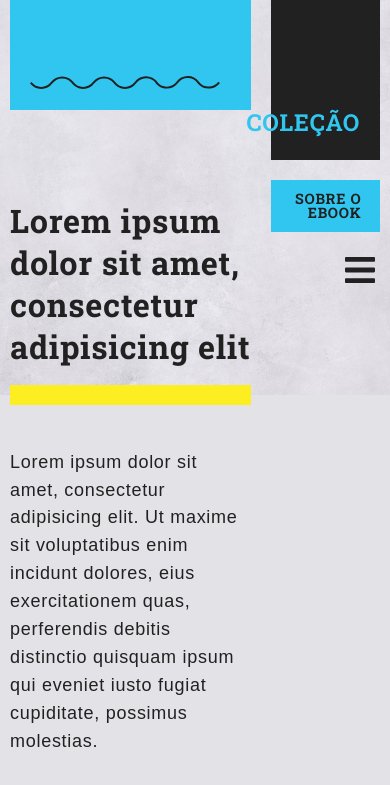
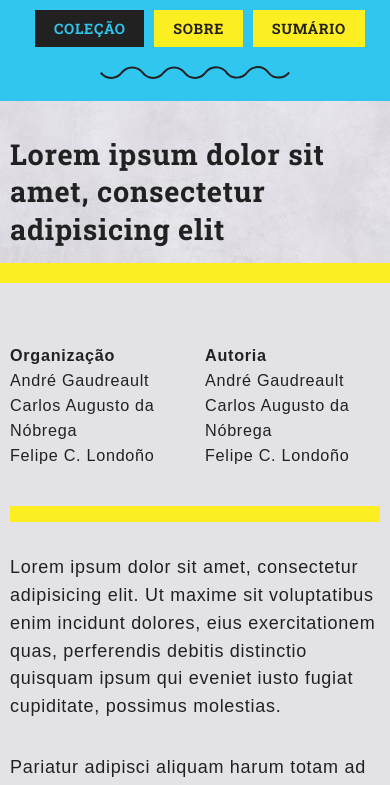
Before and after one commit to ciar-multimidia/pedagogico-ciar, a plain HTML site: page volume1/index.html in a window 390 px wide. Shown: the top 785 px of the page. Drawn offline with nearby package versions, Linux system fonts and the light colour scheme; files that its build step writes are made by us from their sources; a web font is replaced by a local one.

Commit message:
Versão mobile para área de artigos

```diff
--- a/assets/css/layout.scss
+++ b/assets/css/layout.scss
@@ -34,6 +34,10 @@ body {
 
 				&.ao-rolar {
 					nav ul li.nav a:nth-of-type(1) {background-color: $livros}
+				}
+
+				@media (max-width: $smart-maior) {
+					nav { background-color: $livros; }
 				}
 			}
 
--- a/assets/css/layout/_componentes.scss
+++ b/assets/css/layout/_componentes.scss
@@ -36,8 +36,9 @@ a.btn {
  #header-volume {
 	@include flex(space-between);
 	@include fundocompleto(url('../img/textura.jpg') no-repeat center center / cover);
-	margin-bottom: 3em;
-	@include order(1);
+	margin-bottom: 3em; margin-right: -10px;
+	@include order(1); margin-left: -10px;
+	width: calc(100% + 20px);
 
 
 	.titulo {
@@ -56,8 +57,8 @@ a.btn {
 		}
 
 		h1 {
-			display: inline-block; padding-bottom: .5em;
-			border-bottom: 20px solid $amarelo;
+			display: inline-block;
+			border-bottom: 20px solid $amarelo; padding: 0 10px .5em;
 
 			span {position: relative;}
 		}
@@ -65,8 +66,11 @@ a.btn {
 
 	nav {
 		width: calc(35% - 20px);
+
 		ul {
 			width: 100%;
+			@media (max-width: $celular) { @include transform(scale(0.8)); }
+
 			li {
 				display: block; margin-bottom: 20px; text-align: right;
 				&.colecao a {
@@ -86,12 +90,63 @@ a.btn {
 						&:hover, &:focus { background-color: $amarelo !important}
 						span { @include invisivel; }
 
-						&:nth-of-type(2) { background-image: url(../img/icone-imprimir.svg); display: none; }
+						&:nth-of-type(2) { background-image: url(../img/icone-imprimir.svg);}
+						@media (max-width: $smart-maior) { &:nth-of-type(2) { display: none; } }
 					}
 				}
 			}
 		}
 	}
+
+	@media (max-width: $smart-maior) {
+		.titulo, nav { width: 100%; }
+		.titulo {
+			@include order(2); padding-top: 80px;
+
+			&:before { height: 45px; }
+			&:after { top: 10px; left: 50%; @include transform(translateX(-50%)); }
+		}
+
+		nav {
+			@include order(1); padding-top: 10px;
+
+			ul {
+				@include display(flex);
+				@include justify-content(center);
+
+				li { margin: 0 0 0 10px;
+
+					&.colecao a {
+						display: inline-block; height: initial;
+						padding: .8em 1.3em; line-height: 1; color: $amarelo;
+						font-weight: bold; font-size: .8em;	text-decoration: none;
+
+						span {position: relative; bottom: initial; right: initial;}
+					}
+
+					a.btn {
+						background: $amarelo;
+						span {display: none;}
+					}
+
+					&.nav {
+						a:nth-of-type(1) {
+							width: auto; line-height: inherit; margin: 0; padding: 0;
+							background-image: none; display: inline-block;
+							padding: .8em 1.3em;
+							line-height: 1; background-color: $amarelo;
+							font-weight: bold; font-size: .8em;
+							text-decoration: none; text-transform: uppercase;
+							font-family: $fonte-titulos;
+
+							span {@include visivel;}
+						}
+					}
+				}
+			}
+		}
+	}
+
 
 	&.ao-rolar {
 		z-index: 11;
@@ -109,6 +164,8 @@ a.btn {
 			@media (max-width: $container) {
 				right: 10px;
 			}
+
+			@media (max-width: $smart-maior) { a:nth-of-type(2) { display: none; } }
 		}
 	}
 }
@@ -122,6 +179,11 @@ a.btn {
 article {
 	width: 65%;
 	@include order(2);
+
+	@media (max-width: $smart-maior) {
+		width: 100%;
+		@include order(3);
+	}
 }
 
 aside {
@@ -132,4 +194,17 @@ aside {
 	padding: 1em 0 .5em; text-align: right;
 	border-top: 8px solid $amarelo;
 	border-bottom: 16px solid $amarelo;
+
+	@media (max-width: $smart-maior) {
+		width: 100%;
+		@include order(2); margin-bottom: 2em;
+		border-top: 0;
+		text-align: left;
+	}
+
+	@media (max-width: $smart-maior) and (min-width: $celular) {
+		columns: 2; column-gap: 20px;
+
+		dl { break-inside: avoid; }
+	}
 }
--- a/assets/css/padroes/_predefinicoes.scss
+++ b/assets/css/padroes/_predefinicoes.scss
@@ -27,7 +27,6 @@ $tablet: 990px;
 $smart-maior: 680px;
 $smart-menor: 500px;
 $celular: 380px;
-$sidebar: 300px;
 
 $artigo: 800px;
 
@@ -85,11 +84,13 @@ h1, h2, h3, h4, h5 {
 h1 {
     font-size: 2.2em;
     article {font-size: 1.9em;}
+
     @media (max-width: $smart-maior) {
     	font-size: 1.8em;
-
     	article {font-size: 1.7em;}
     }
+
+    @media (max-width: $smart-menor) {font-size: 1.6em;}
 }
 
 h2 {
--- a/volume1/index.html
+++ b/volume1/index.html
@@ -30,9 +30,9 @@
 
 		<nav><ul>
 			<li class="colecao"><a href="index.html"><span>Coleção</span></a></li>
-			<li><a href="volume1/ficha-tecnica.html" class="btn">Sobre o ebook</a></li>
+			<li><a href="volume1/ficha-tecnica.html" class="btn">Sobre<span> o ebook</span></a></li>
 			<li class="nav">
-				<a href="volume1/index.html"><span>Sumário</span></a><br>
+				<a href="volume1/index.html"><span>Sumário</span></a>
 				<a href="#"><span>Imprimir</span></a>
 			</li>
 		</ul></nav>
```
Also changed, not shown: assets/css/layout.css, 1 other file.
